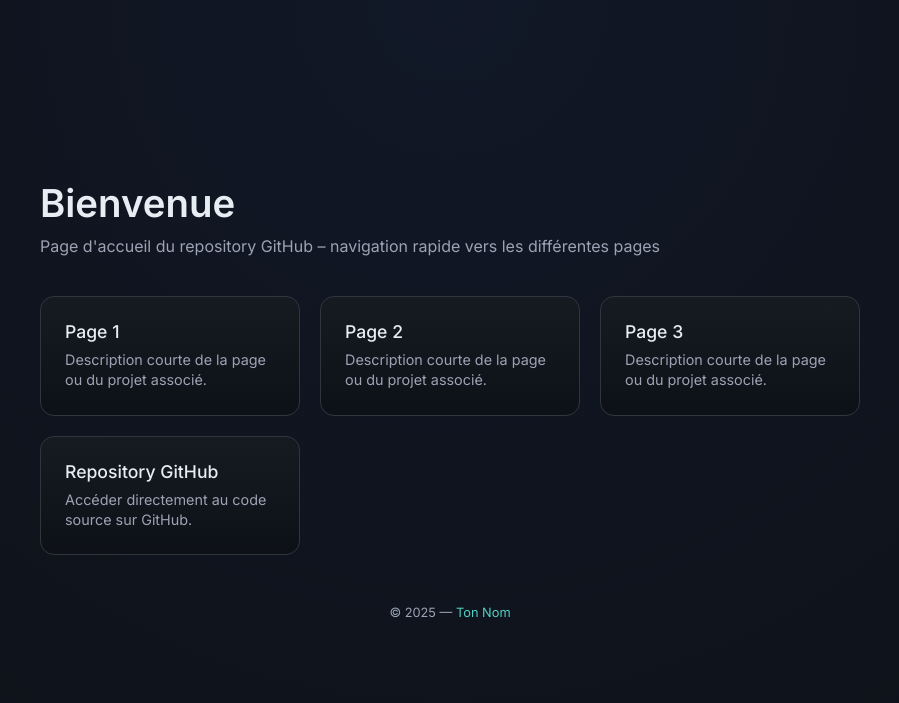
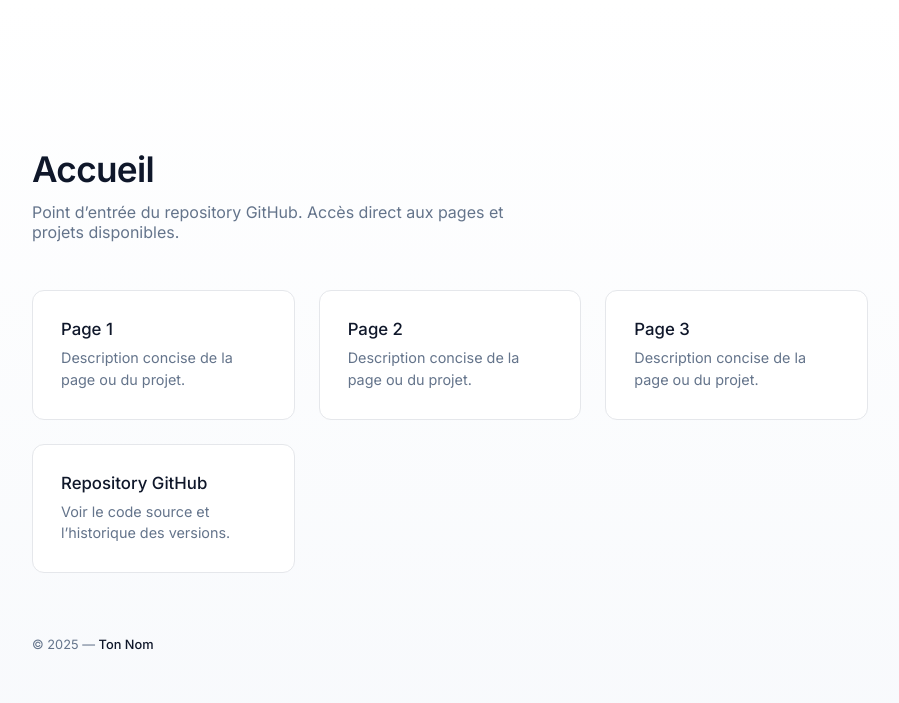
Before and after one commit to Calistaden/Agility, a plain HTML site: page index.html in a window 1280 px wide. Shown: the whole page, without its empty margins (190-1089 px from the left). Drawn offline with Linux system fonts and the light colour scheme.

Commit message:
Update index.html

```diff
--- a/index.html
+++ b/index.html
@@ -3,19 +3,19 @@
 <head>
   <meta charset="UTF-8" />
   <meta name="viewport" content="width=device-width, initial-scale=1.0" />
-  <title>GitHub Repository – Home</title>
+  <title>Home – GitHub Pages</title>
 
   <!-- Google Font -->
   <link href="https://fonts.googleapis.com/css2?family=Inter:wght@300;400;500;600&display=swap" rel="stylesheet">
 
   <style>
     :root {
-      --bg-color: #0e1117;
-      --card-color: #161b22;
-      --accent: #4fd1c5;
-      --text-main: #e6edf3;
-      --text-muted: #9ba3b4;
-      --border-color: #30363d;
+      --bg: #f7f9fc;
+      --card-bg: #ffffff;
+      --text-main: #0f172a;
+      --text-muted: #64748b;
+      --border: #e5e7eb;
+      --accent: #2563eb;
     }
 
     * {
@@ -26,74 +26,62 @@
 
     body {
       font-family: 'Inter', sans-serif;
-      background: radial-gradient(circle at top, #111827, var(--bg-color));
+      background: linear-gradient(180deg, #ffffff, var(--bg));
       color: var(--text-main);
       min-height: 100vh;
       display: flex;
+      justify-content: center;
       align-items: center;
-      justify-content: center;
     }
 
     .container {
       width: 100%;
       max-width: 900px;
-      padding: 40px;
+      padding: 48px 32px;
     }
 
     header {
-      margin-bottom: 40px;
+      margin-bottom: 48px;
     }
 
     header h1 {
-      font-size: 2.4rem;
+      font-size: 2.2rem;
       font-weight: 600;
-      margin-bottom: 10px;
+      margin-bottom: 12px;
+      letter-spacing: -0.02em;
     }
 
     header p {
+      font-size: 1rem;
       color: var(--text-muted);
-      font-size: 1rem;
+      max-width: 520px;
     }
 
     .grid {
       display: grid;
-      grid-template-columns: repeat(auto-fit, minmax(220px, 1fr));
-      gap: 20px;
+      grid-template-columns: repeat(auto-fit, minmax(240px, 1fr));
+      gap: 24px;
     }
 
     .card {
-      background: linear-gradient(180deg, #161b22, #0d1117);
-      border: 1px solid var(--border-color);
-      border-radius: 14px;
-      padding: 24px;
+      display: block;
+      padding: 28px;
+      background: var(--card-bg);
+      border: 1px solid var(--border);
+      border-radius: 12px;
       text-decoration: none;
-      color: var(--text-main);
-      position: relative;
-      overflow: hidden;
-      transition: transform 0.25s ease, box-shadow 0.25s ease, border 0.25s ease;
-    }
-
-    .card::before {
-      content: "";
-      position: absolute;
-      inset: 0;
-      background: radial-gradient(circle at top left, rgba(79, 209, 197, 0.15), transparent 60%);
-      opacity: 0;
-      transition: opacity 0.25s ease;
-    }
-
-    .card:hover::before {
-      opacity: 1;
+      color: inherit;
+      transition: border-color 0.2s ease, box-shadow 0.2s ease, transform 0.2s ease;
     }
 
     .card:hover {
-      transform: translateY(-6px);
       border-color: var(--accent);
-      box-shadow: 0 10px 40px rgba(0, 0, 0, 0.6);
+      box-shadow: 0 8px 24px rgba(15, 23, 42, 0.08);
+      transform: translateY(-4px);
     }
 
     .card h2 {
-      font-size: 1.1rem;
+      font-size: 1.05rem;
       font-weight: 500;
       margin-bottom: 8px;
     }
@@ -101,56 +89,55 @@
     .card p {
       font-size: 0.9rem;
       color: var(--text-muted);
-      line-height: 1.4;
+      line-height: 1.5;
     }
 
     footer {
-      margin-top: 50px;
-      text-align: center;
+      margin-top: 64px;
       font-size: 0.8rem;
       color: var(--text-muted);
     }
 
     footer span {
-      color: var(--accent);
+      color: var(--text-main);
+      font-weight: 500;
     }
   </style>
 </head>
 <body>
 
-  <div class="container">
+  <main class="container">
     <header>
-      <h1>Bienvenue</h1>
-      <p>Page d'accueil du repository GitHub – navigation rapide vers les différentes pages</p>
+      <h1>Accueil</h1>
+      <p>Point d’entrée du repository GitHub. Accès direct aux pages et projets disponibles.</p>
     </header>
 
     <section class="grid">
-      <!-- Remplace les liens par ceux de ton repo -->
       <a class="card" href="page1.html">
         <h2>Page 1</h2>
-        <p>Description courte de la page ou du projet associé.</p>
+        <p>Description concise de la page ou du projet.</p>
       </a>
 
       <a class="card" href="page2.html">
         <h2>Page 2</h2>
-        <p>Description courte de la page ou du projet associé.</p>
+        <p>Description concise de la page ou du projet.</p>
       </a>
 
       <a class="card" href="page3.html">
         <h2>Page 3</h2>
-        <p>Description courte de la page ou du projet associé.</p>
+        <p>Description concise de la page ou du projet.</p>
       </a>
 
       <a class="card" href="https://github.com/TON_USER/TonRepo" target="_blank">
         <h2>Repository GitHub</h2>
-        <p>Accéder directement au code source sur GitHub.</p>
+        <p>Voir le code source et l’historique des versions.</p>
       </a>
     </section>
 
     <footer>
       <p>© 2025 — <span>Ton Nom</span></p>
     </footer>
-  </div>
+  </main>
 
 </body>
 </html>
```
